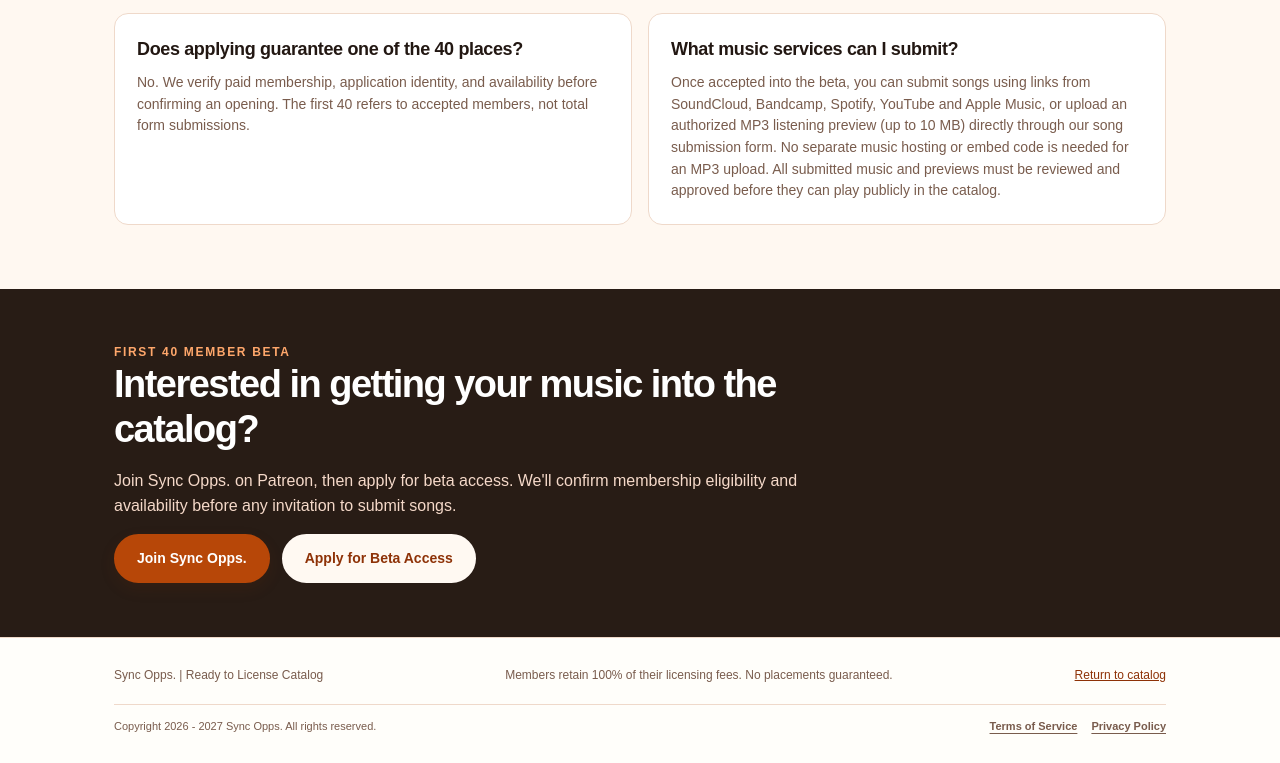
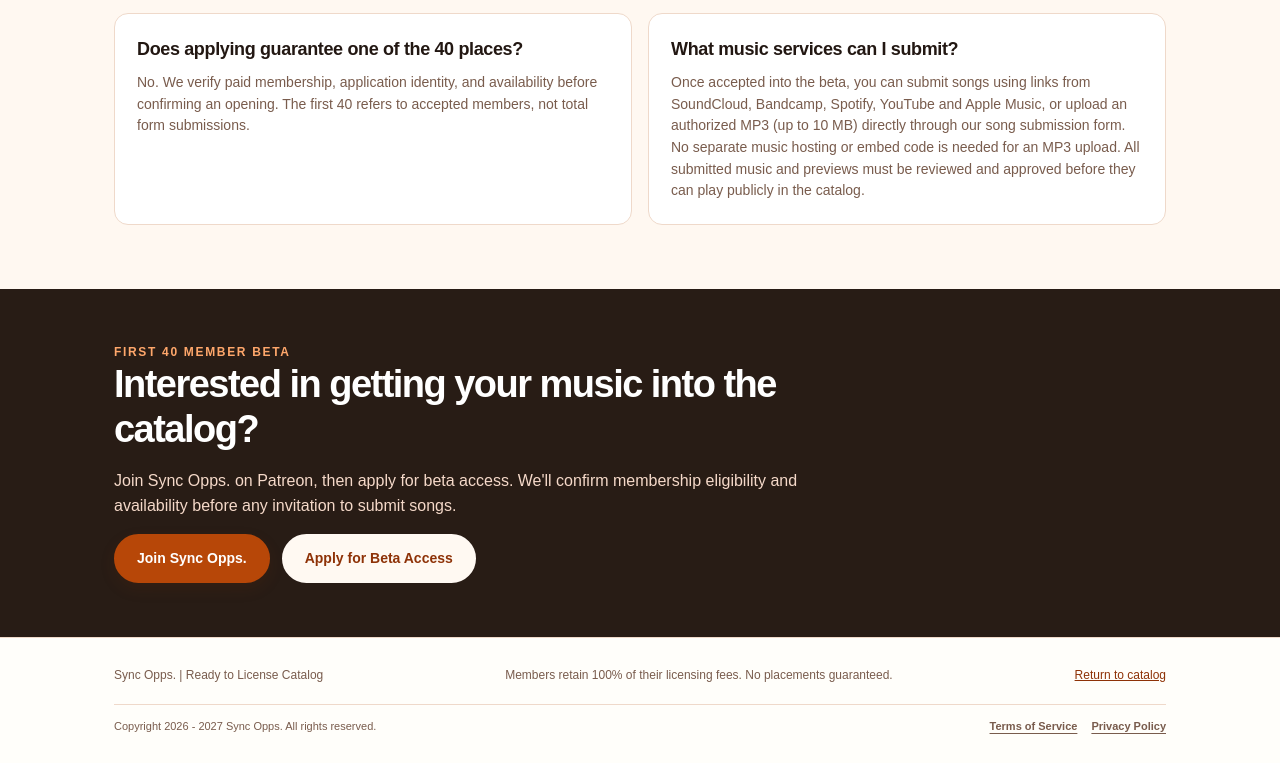
Before and after one commit to musiclerk-png/sync-opps-ready-to-license, a plain HTML site: page beta/index.html in a window 1280 px wide. Shown: the part 2433-3196 px from the top of the page. Drawn offline with Linux system fonts and the light colour scheme.

Commit message:
Simplify Beta music upload FAQ to authorized MP3

```diff
--- a/beta/index.html
+++ b/beta/index.html
@@ -68,7 +68,7 @@ footer{padding:28px 0;background:#fffefa;border-top:1px solid var(--line);font-s
 <div class="faq"><h3>Will I be guaranteed a license or buyer inquiry?</h3><p>No. The catalog creates a way to discover and contact approved members, not a promise of buyer traffic, an offer, or a placement.</p></div>
 <div class="faq"><h3>What if my song becomes unavailable?</h3><p>Members can request a pause or withdrawal. We remove unavailable songs from the catalog once the request is verified and processed, without restricting their licensing elsewhere.</p></div>
 <div class="faq"><h3>Does applying guarantee one of the 40 places?</h3><p>No. We verify paid membership, application identity, and availability before confirming an opening. The first 40 refers to accepted members, not total form submissions.</p></div>
-<div class="faq"><h3>What music services can I submit?</h3><p>Once accepted into the beta, you can submit songs using links from SoundCloud, Bandcamp, Spotify, YouTube and Apple Music, or upload an authorized MP3 listening preview (up to 10 MB) directly through our song submission form. No separate music hosting or embed code is needed for an MP3 upload. All submitted music and previews must be reviewed and approved before they can play publicly in the catalog.</p></div>
+<div class="faq"><h3>What music services can I submit?</h3><p>Once accepted into the beta, you can submit songs using links from SoundCloud, Bandcamp, Spotify, YouTube and Apple Music, or upload an authorized MP3 (up to 10 MB) directly through our song submission form. No separate music hosting or embed code is needed for an MP3 upload. All submitted music and previews must be reviewed and approved before they can play publicly in the catalog.</p></div>
 </div></div></section>
 <section class="lastcall"><div class="wrap"><div class="eyebrow" style="color:#ffa76b">First 40 member beta</div><h2>Interested in getting your music into the catalog?</h2><p>Join Sync Opps. on Patreon, then apply for beta access. We'll confirm membership eligibility and availability before any invitation to submit songs.</p><div class="cta-row"><a class="btn primary" href="https://www.patreon.com/thesyncopps/membership" target="_blank" rel="noopener noreferrer">Join Sync Opps.</a><a class="btn secondary" href="https://tally.so/r/YjGvPd" target="_blank" rel="noopener noreferrer">Apply for Beta Access</a></div></div></section>
 </main>
```
